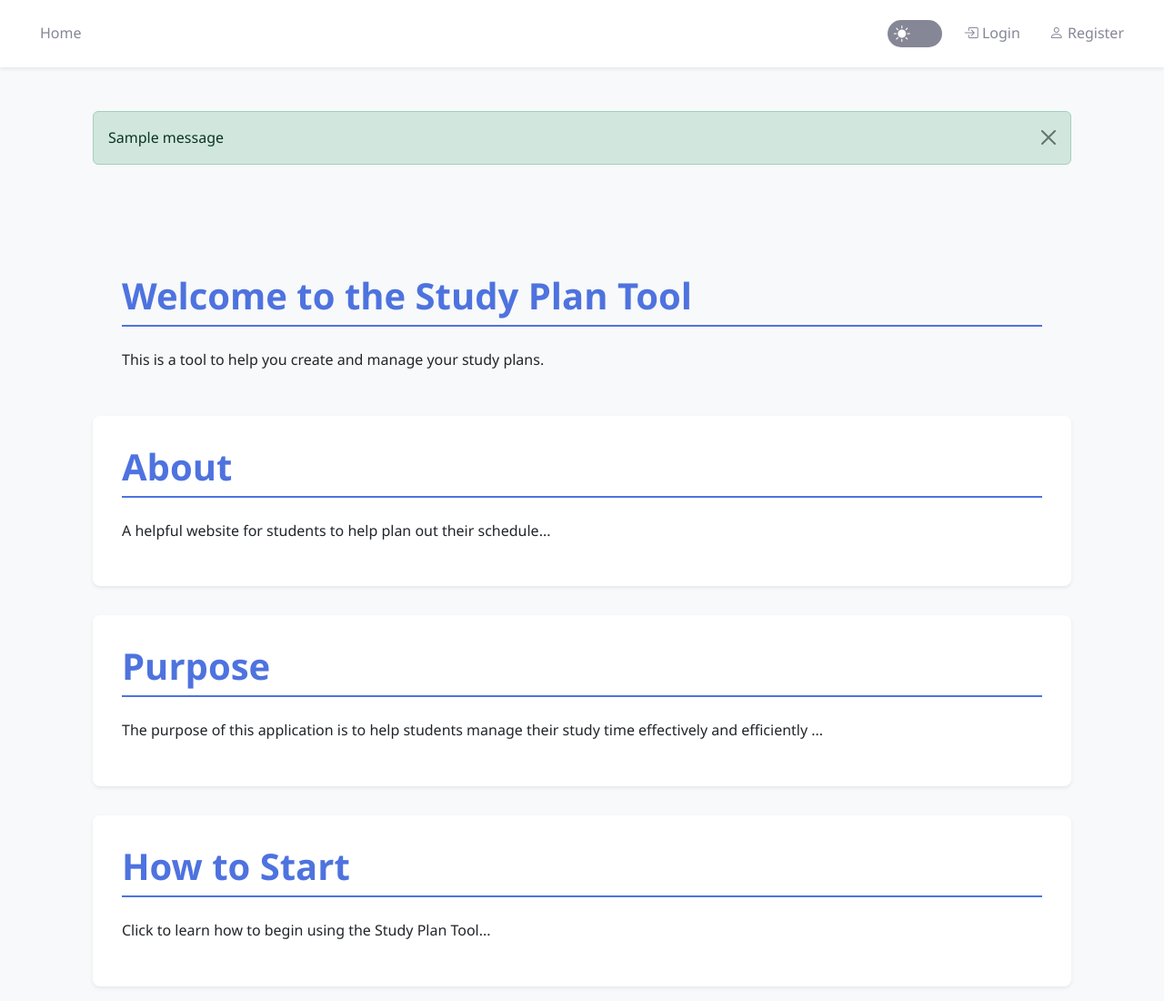
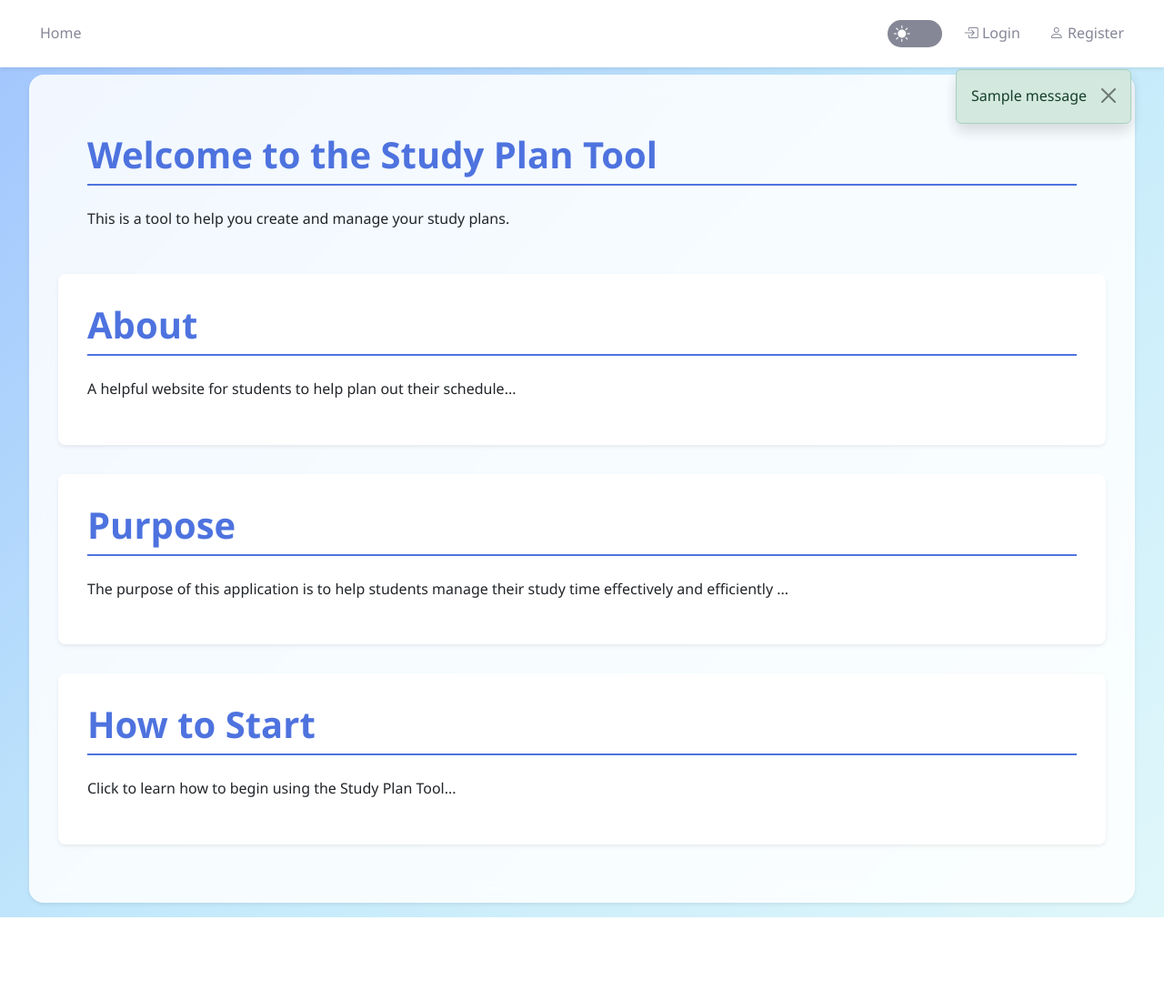
Before and after one commit to tri-tim-m-nguyen/study-plan-application, a Flask app: page / in a window 1280 px wide. Shown: the top 1100 px of the page at 91% size. After the commit the page ends 1008 px from the top, so only its background shows below. Run offline with Flask 3, Linux system fonts and the light colour scheme; tables that the repository leaves empty hold one stand-in row (values such as "Sample post"); one stand-in notice (Sample message) is shown.

Commit message:
I have added a blue gradient background to make the application visually appealling.

```diff
--- a/app/static/global.css
+++ b/app/static/global.css
@@ -22,7 +22,7 @@
 body {
   font-family: 'Segoe UI', Tahoma, Geneva, Verdana, sans-serif;
   color: var(--dark-text);
-  background-color: var(--light-bg);
+  background: linear-gradient(135deg, #a1c4fd 0%, #c2e9fb 50%, #e0f7fa 100%);
   line-height: 1.6;
   min-height: 100vh;
   display: flex;
@@ -33,7 +33,7 @@
 /* Dark mode base */
 body.dark-mode {
   color: var(--light-text);
-  background-color: var(--dark-bg);
+  background: linear-gradient(135deg, #4b6cb7 0%, #182848 50%, #1a1f2c 100%);
 }
 
 /* === Navbar Customization === */
@@ -112,6 +112,16 @@
 .container {
   padding: 2rem;
   flex: 1;
+  background-color: rgba(255, 255, 255, 0.85);
+  border-radius: 1rem;
+  box-shadow: var(--shadow-sm);
+  margin: 1rem auto;
+  max-width: 95%;
+  backdrop-filter: blur(10px);
+}
+
+body.dark-mode .container {
+  background-color: rgba(26, 32, 44, 0.85);
 }
 
 h1, h2, h3 {
@@ -313,3 +323,16 @@
       font-size: 16px;
   }
 }
+
+#notifications {
+  max-width: 400px;
+  margin-top: 60px;
+  margin-right: 20px;
+  pointer-events: none; /* Allows clicks to pass through if no notification */
+}
+
+#notifications .alert {
+  pointer-events: auto;
+  opacity: 0.95;
+  backdrop-filter: blur(5px);
+}
--- a/app/templates/base.html
+++ b/app/templates/base.html
@@ -118,9 +118,9 @@
 
         {% with messages = get_flashed_messages(with_categories=true) %}
             {% if messages %}
-                <div class="container mt-3">
+                <div id="notifications" class="position-fixed top-0 end-0 p-3" style="z-index: 1050;">
                 {% for category, message in messages %}
-                    <div class="alert alert-{{ category }} alert-dismissible fade show" role="alert">
+                    <div class="alert alert-{{ category }} alert-dismissible fade show shadow rounded" role="alert">
                     {{ message }}
                     <button type="button" class="btn-close" data-bs-dismiss="alert" aria-label="Close"></button>
                     </div>
```
Also changed, not shown: app/static/assessment.css (+10 -7 lines).
